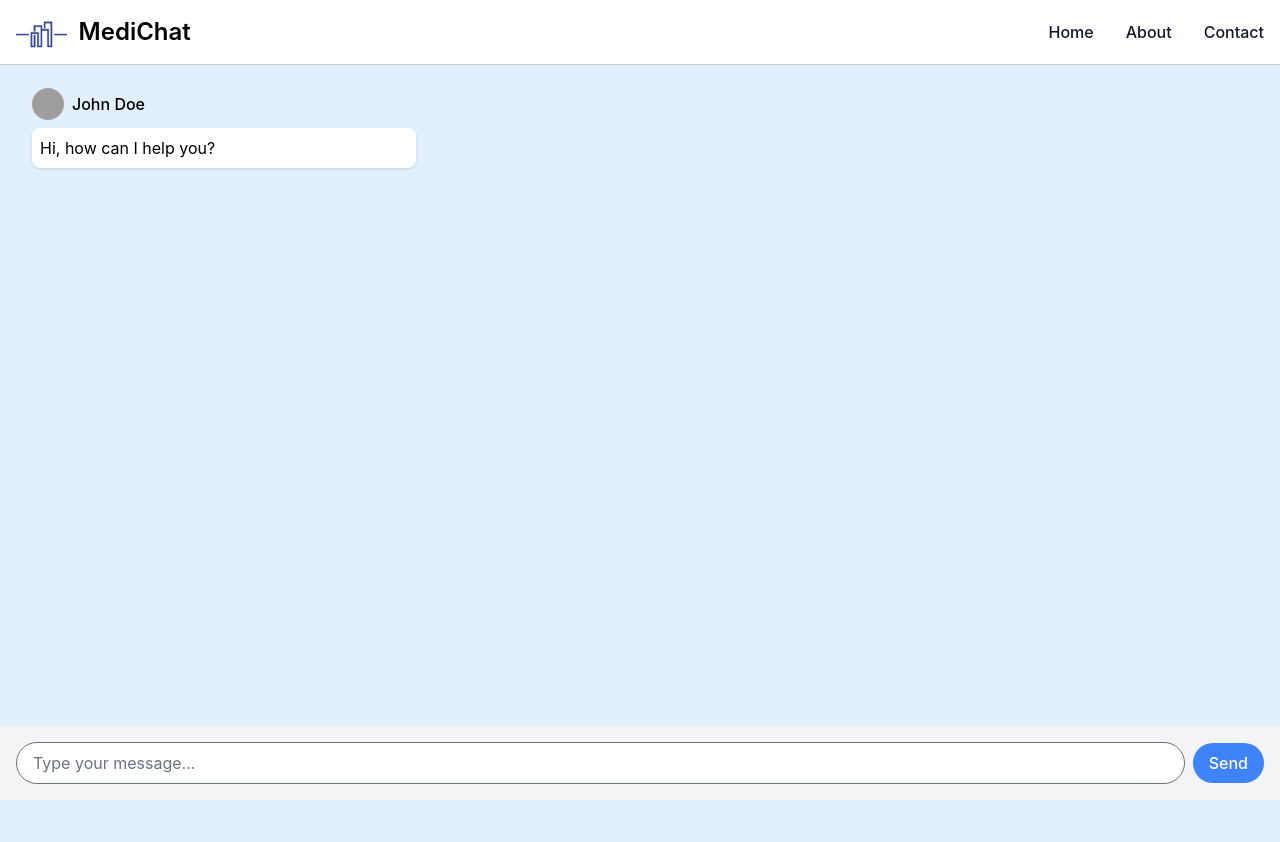
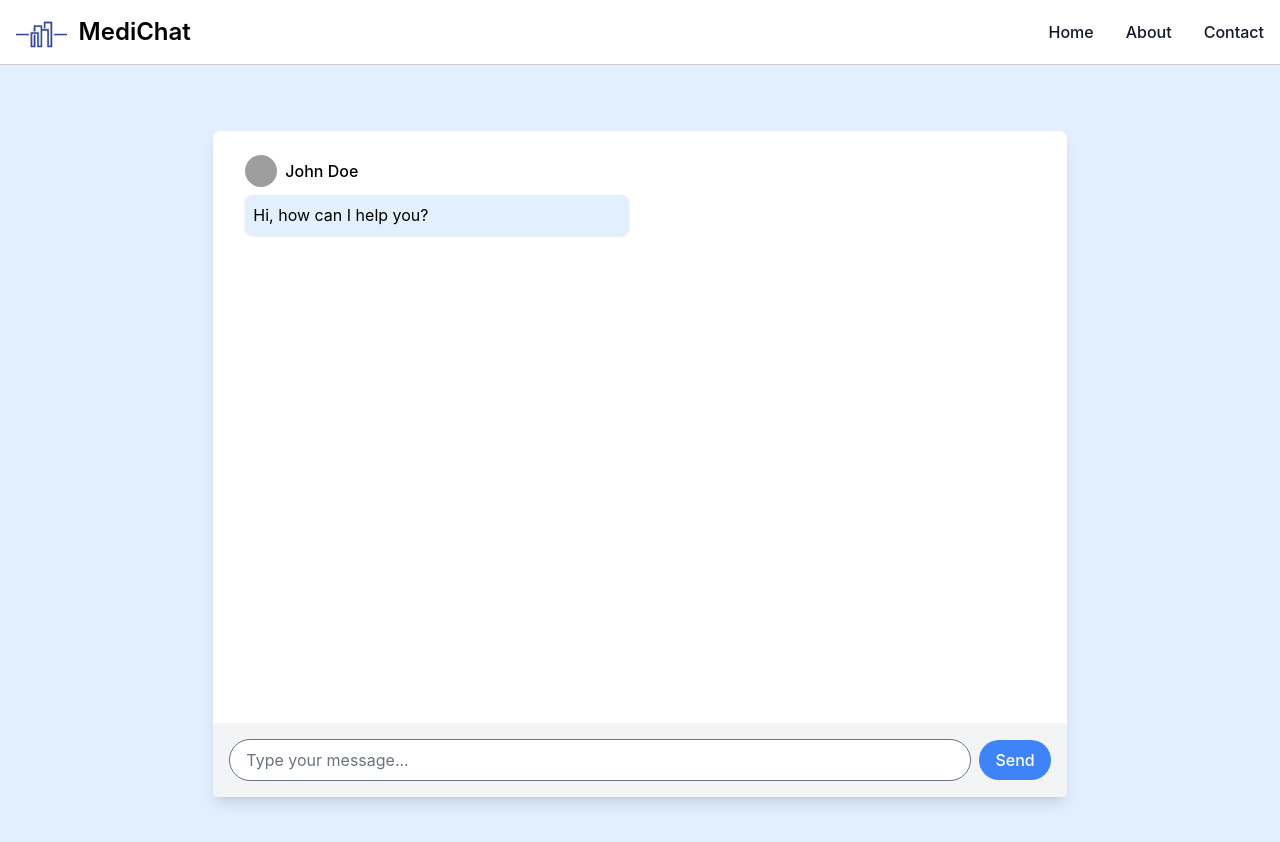
Before and after one commit to dudyas6/MediChatAI, a React (Create React App) app: page /chat in a window 1280 px wide. Shown: the top 842 px of the page. Built offline with nearby package versions, Linux system fonts and the light colour scheme; grey boxes are pictures that could not be loaded.

Commit message:
Chat adjustment

```diff
--- a/src/pages/ChatPage.js
+++ b/src/pages/ChatPage.js
@@ -8,19 +8,20 @@ function ChatPage() {
     };
 
     return (
-        <div className="flex flex-col h-screen">
-        <div className="flex-1 overflow-y-auto p-4 bg-blue-100">
+        <div className="flex justify-center items-center h-screen bg-blue-100">
+            <div className="bg-white shadow-lg rounded-lg w-3/4 md:w-1/2 lg:w-2/3 h-5/6 flex flex-col">
+                <div className="flex-1 overflow-y-auto p-4">
                     <div className="px-4 py-2">
                         <div className="flex items-center mb-2">
                             <img className="w-8 h-8 rounded-full mr-2" src="https://picsum.photos/50/50" alt="User Avatar" />
                             <div className="font-medium">John Doe</div>
                         </div>
-                <div className="bg-white rounded-lg p-2 shadow mb-2 max-w-sm">
+                        <div className="bg-blue-100 rounded-lg p-2 shadow mb-2 max-w-sm">
                             Hi, how can I help you?
                         </div>
                     </div>
                 </div>
-        <div className="p-4 bg-gray-100 fixed bottom-0 w-full">
+                <div className="p-4 bg-gray-100 rounded">
                     <div className="flex items-center">
                         <input className="flex-1 border rounded-full py-2 px-4 mr-2" type="text" placeholder="Type your message..." />
                         <button className="bg-blue-500 hover:bg-blue-700 text-white font-medium py-2 px-4 rounded-full">
@@ -29,6 +30,7 @@ function ChatPage() {
                     </div>
                 </div>
             </div>
+        </div>
     );
 }
 
```
Lines whose indentation alone changed are shown as unchanged.
